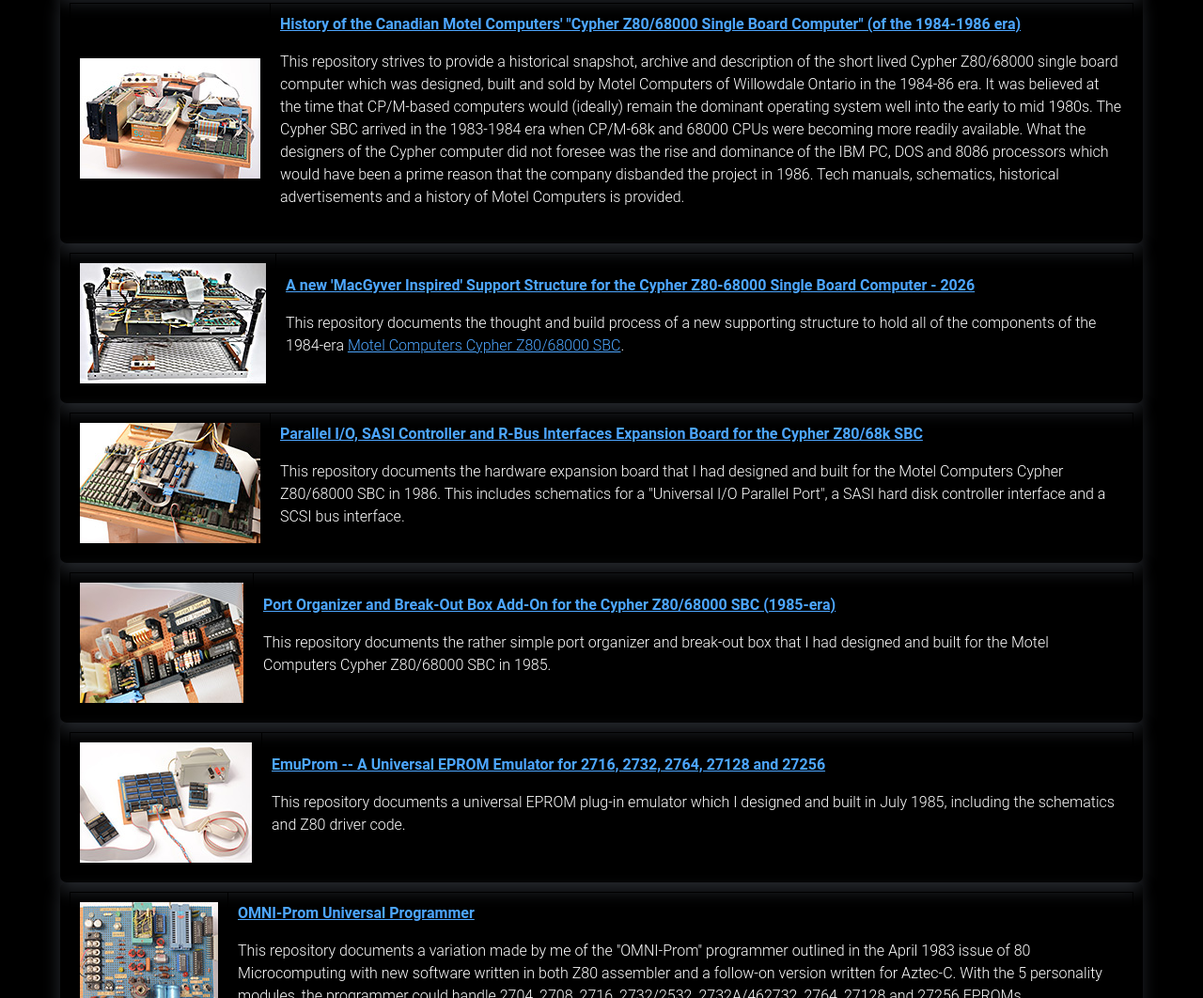
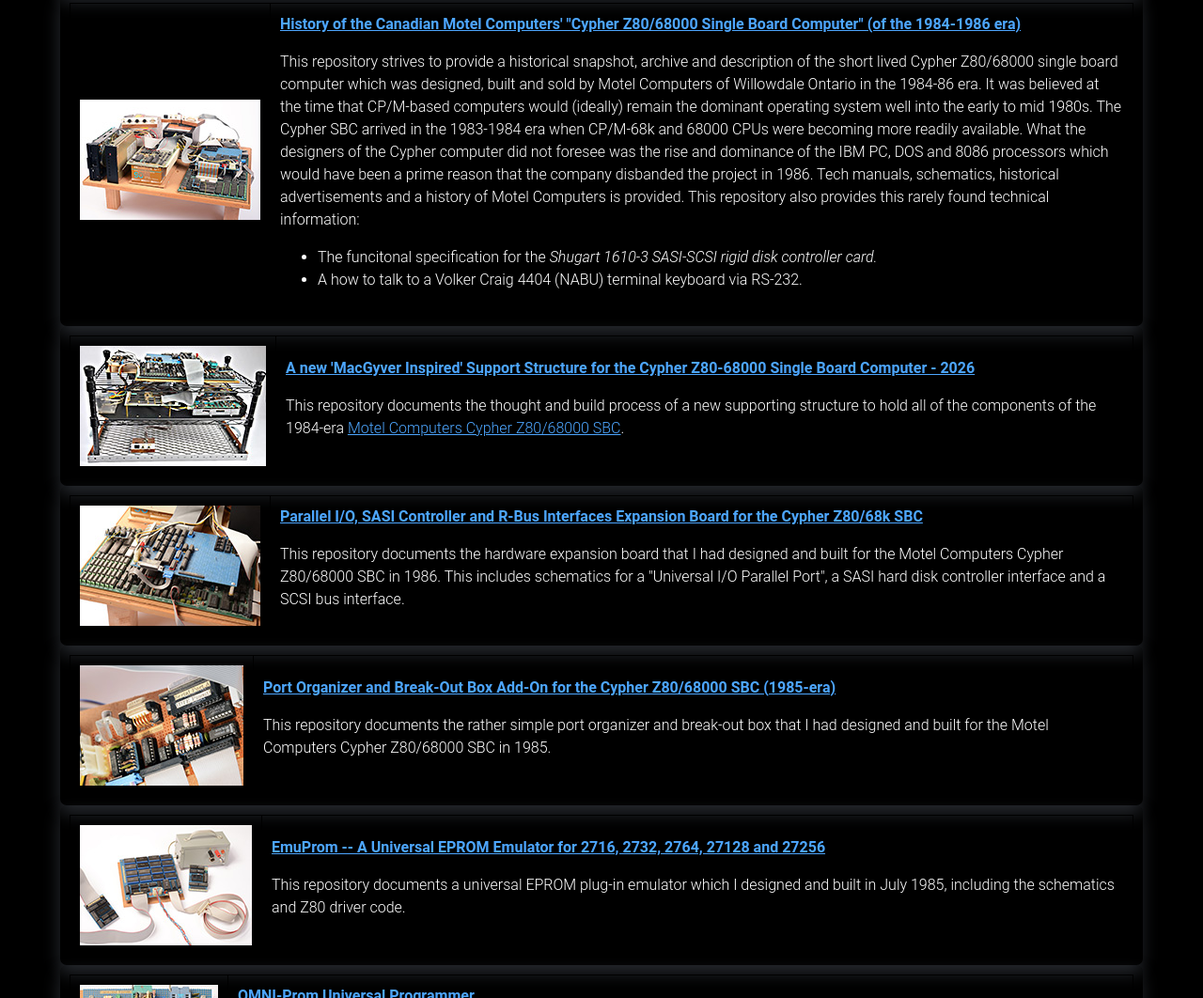
Before and after one commit to rcl9/rcl9.github.io, a plain HTML site: page index.html in a window 1280 px wide. Shown: the part 3022-4084 px from the top of the page at 94% size. Drawn offline with Linux system fonts and the light colour scheme.

Commit message:
Update index.html

```diff
--- a/index.html
+++ b/index.html
@@ -257,6 +257,14 @@ h1 {
 <b><a href="https://github.com/rcl9/Cypher-Z80-68000-Single-Board-Computer-1984-by-Motel-Computers---History-and-Documentation">History of the Canadian Motel Computers' "Cypher Z80/68000 Single Board Computer" (of the 1984-1986 era)</a></b>
 
 <p>This repository strives to provide a historical snapshot, archive and description of the short lived Cypher Z80/68000 single board computer which was designed, built and sold by Motel Computers of Willowdale Ontario in the 1984-86 era. It was believed at the time that CP/M-based computers would (ideally) remain the dominant operating system well into the early to mid 1980s. The Cypher SBC arrived in the 1983-1984 era when CP/M-68k and 68000 CPUs were becoming more readily available. What the designers of the Cypher computer did not foresee was the rise and dominance of the IBM PC, DOS and 8086 processors which would have been a prime reason that the company disbanded the project in 1986. Tech manuals, schematics, historical advertisements and a history of Motel Computers is provided.
+
+This repository also provides this rarely found technical information:
+
+<ul>
+<li> The funcitonal specification for the <i>Shugart 1610-3 SASI-SCSI rigid disk controller card.</i>
+<li> A how to talk to a <href ="https://museum.eecs.yorku.ca/items/show/301">Volker Craig 4404 (NABU)</a> terminal keyboard via RS-232.
+</ul>
+
 </td>
 </tr>
 </table>
```
